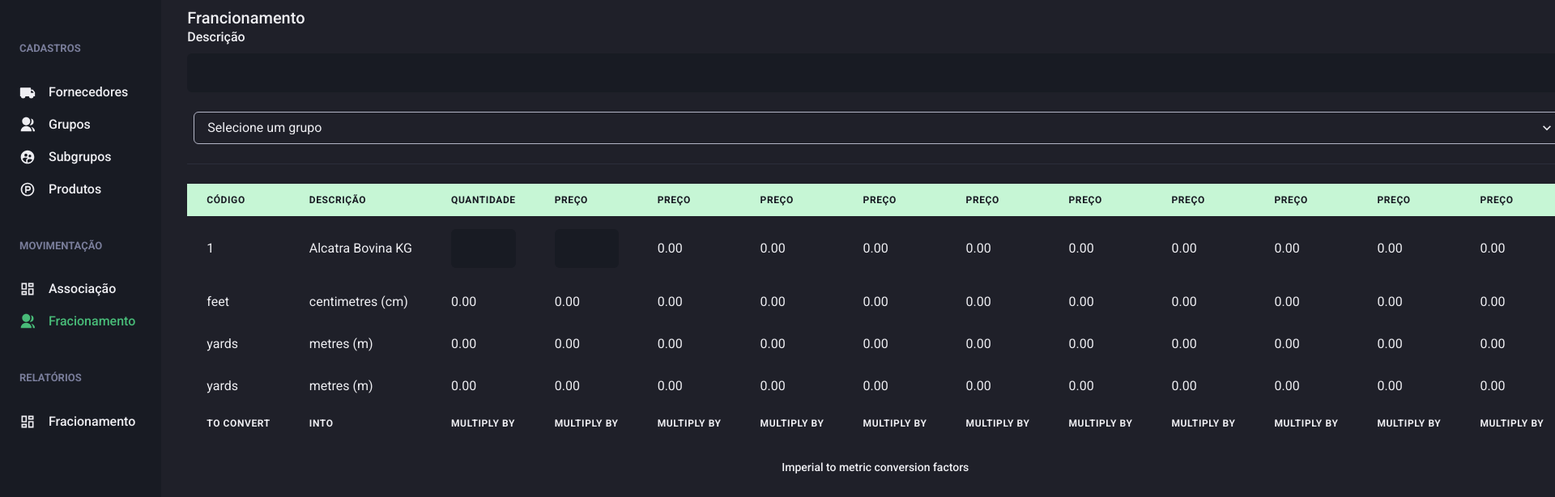
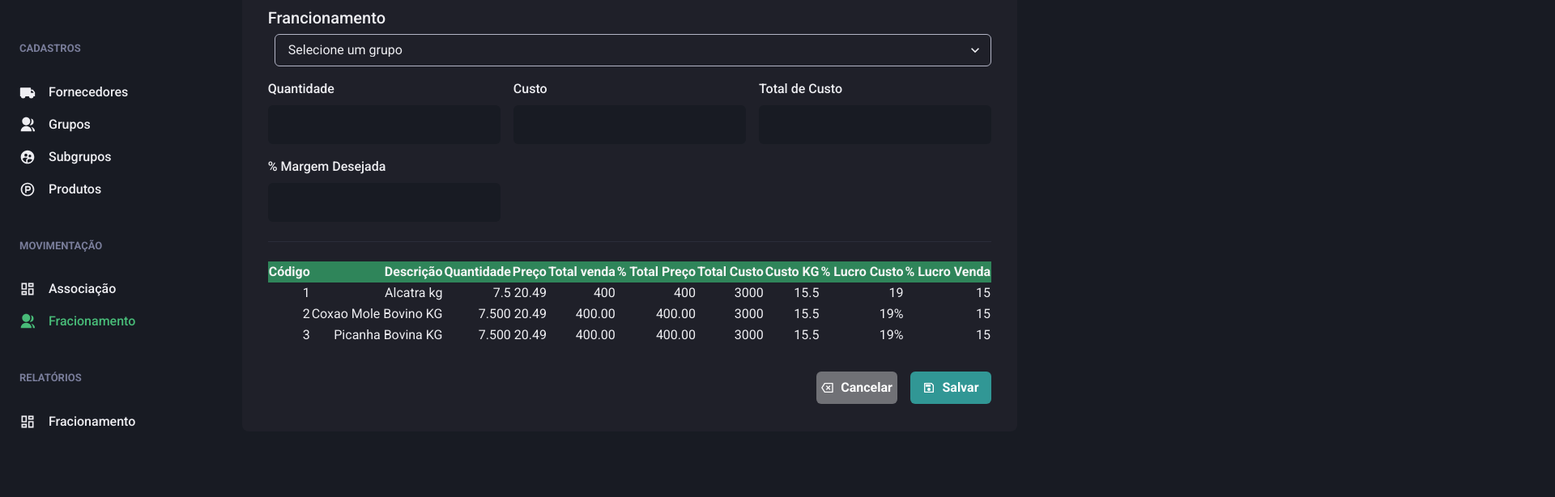
Before and after one commit to codevops/dashcode-web, a Next.js app: page /fracionamento/create in a window 1280 px wide. Shown: the part 142-756 px from the top of the page at 81% size, 1920 px wide, since content can reach past the window. Built offline with nearby package versions, Linux system fonts and the light colour scheme.

Commit message:
Criado carregamento de grupos

```diff
--- a/package.json
+++ b/package.json
@@ -13,6 +13,7 @@
     "@emotion/react": "^11.10.6",
     "@emotion/styled": "^11.10.6",
     "@hookform/resolvers": "^3.0.0",
+    "@tanstack/react-table": "^8.8.5",
     "@types/node": "18.15.11",
     "@types/react": "18.0.31",
     "@types/react-dom": "18.0.11",
--- a/src/pages/fracionamento/create.tsx
+++ b/src/pages/fracionamento/create.tsx
@@ -4,8 +4,127 @@ import { Box, Button, Checkbox, Divider, Flex, FormControl, Grid, GridItem, HSta
 import { RiAddLine, RiDeleteBack2Line, RiPencilLine, RiSave2Line } from "react-icons/ri"
 import { Pagination } from "@/components/Pagination"
 import { Input } from "@/components/Form/Input"
+import {
+  createColumnHelper,
+  flexRender,
+  getCoreRowModel,
+  useReactTable,
+} from '@tanstack/react-table'
+import { useState } from "react"
+
+type Product = {
+  codigo: number
+  descricao: string
+  quantidade: number
+  preco: number
+  total_venda: number
+  perc_total_Preço: number
+  total_custo: number
+  custo_kilo: number
+  lucro_sobre_custo: number
+  lucro_sobre_venda: number
+  preco_sugerido: number
+}
+
+const defaultData: Product[] = [
+  {
+    codigo: 1,
+    descricao: 'Alcatra kg',
+    quantidade: 7.500,
+    preco: 20.49,
+    total_venda: 400.00,
+    perc_total_Preço: 30,
+    total_custo: 3000.00,
+    custo_kilo: 15.50,
+    lucro_sobre_custo: 19,
+    lucro_sobre_venda: 15,
+    preco_sugerido: 39.90
+  },
+  {
+    codigo: 2,
+    descricao: 'Coxao Mole Bovino KG',
+    quantidade: '7.500',
+    preco: '20.49',
+    total_venda: '400.00',
+    perc_total_Preço: '30%',
+    total_custo: 3000.00,
+    custo_kilo: 15.50,
+    lucro_sobre_custo: '19%',
+    lucro_sobre_venda: '15',
+    preco_sugerido: '39.90'
+  },
+  {
+    codigo: 3,
+    descricao: 'Picanha Bovina KG',
+    quantidade: '7.500',
+    preco: '20.49',
+    total_venda: '400.00',
+    perc_total_Preço: '30%',
+    total_custo: 3000.00,
+    custo_kilo: 15.50,
+    lucro_sobre_custo: '19%',
+    lucro_sobre_venda: '15',
+    preco_sugerido: '39.90'
+  },
+]
+
+const columnHelper = createColumnHelper<Product>()
+
+const columns = [
+  columnHelper.accessor('codigo', {
+    header: () => <span>Código</span>,
+    cell: info => info.getValue(),
+  }),
+  columnHelper.accessor(row => row.descricao, {
+    id: 'descricao',
+    header: () => <span>Descrição</span>,
+    cell: info => <span>{info.getValue()}</span>,
+    footer: 'Total'
+  }),
+  columnHelper.accessor('quantidade', {
+    header: () => <span>Quantidade</span>,
+    cell: info => <span>{info.renderValue()}</span>,
+  }),
+  columnHelper.accessor('preco', {
+    header: () => <span>Preço</span>,
+    footer: props => props.column.id,
+
+  }),
+  columnHelper.accessor('total_venda', {
+    header: () => <span>Total venda</span>,
+    footer: props => props.column.id,
+  }),
+  columnHelper.accessor('total_venda', {
+    header: () => <span>% Total Preço</span>,
+    footer: props => props.column.id,
+  }),
+  columnHelper.accessor('total_custo', {
+    header: () => <span>Total Custo</span>,
+    footer: props => props.column.id,
+  }),
+  columnHelper.accessor('custo_kilo', {
+    header: () => <span>Custo KG</span>,
+    footer: props => props.column.id,
+  }),
+  columnHelper.accessor('lucro_sobre_custo', {
+    header: () => <span>% Lucro Custo</span>,
+    footer: props => props.column.id,
+  }),
+  columnHelper.accessor('lucro_sobre_venda', {
+    header: () => <span>% Lucro Venda</span>,
+    footer: props => props.column.id,
+  }),
+]
 
 export default function CreateFracionamento() {
+  const [data, setData] = useState(() => [...defaultData])
+
+  const table = useReactTable({
+    data,
+    columns,
+    getCoreRowModel: getCoreRowModel(),
+  })
+
   return (
     <Box>
       <Header />
@@ -16,116 +135,76 @@ export default function CreateFracionamento() {
         <Box flex="1" borderRadius={8} bg="gray.800" p="8">
           <Heading size="md" fontWeight="medium">Francionamento</Heading>
           <FormControl>
-            <Input mb="4" name="descricao" type="text" label="Descrição" />
             <Flex mt="2">
               <Select placeholder='Selecione um grupo' ml="2" bg="gray.800">
                 <option value='option1'>Traseiro Bovino</option>
                 <option value='option2'>Dianteiro Bovino</option>
               </Select>
             </Flex>
+            <HStack spacing="6" mt="4">
+              <SimpleGrid minChildWidth="240px" spacing="4" w="100%">
+                <Input name="quantidade" type="text" label="Quantidade" />
+                <Input name="custo" type="text" label="Custo" />
+                <Input name="total_custo" type="text" label="Total de Custo" />
+                <Input name="margem" type="text" label="% Margem Desejada" />
+              </SimpleGrid>
+            </HStack>
           </FormControl>
 
           <Divider my="6" borderColor="gray.700" />
 
           <TableContainer>
-            <Table variant='unstyled'>
-              <TableCaption>Imperial to metric conversion factors</TableCaption>
-              <Thead bgColor="green.100" color="gray.900" >
-                <Tr>
-                  <Th width="5">Código</Th>
-                  <Th width="50">Descrição</Th>
-                  <Th isNumeric>Quantidade</Th>
-                  <Th isNumeric>Preço</Th>
-                  <Th isNumeric>Preço</Th>
-                  <Th isNumeric>Preço</Th>
-                  <Th isNumeric>Preço</Th>
-                  <Th isNumeric>Preço</Th>
-                  <Th isNumeric>Preço</Th>
-                  <Th isNumeric>Preço</Th>
-                  <Th isNumeric>Preço</Th>
-                  <Th isNumeric>Preço</Th>
-                  <Th isNumeric>Preço</Th>
-                </Tr>
+            <Table variant='simple' width="full" align="left">
+              <Thead bgColor="green.600" color="whitesmoke" >
+                {table.getHeaderGroups().map(headeGroup => (
+                  <tr key={headeGroup.id}>
+                    {headeGroup.headers.map(header => (
+                      <th
+                        key={header.id}
+                        colSpan={header.colSpan}
+                        align="right"
+                      >
+                        {header.isPlaceholder
+                          ? null
+                          : flexRender(
+                            header.column.columnDef.header,
+                            header.getContext()
+                          )}
+                      </th>
+                    ))}
+                  </tr>
+                ))}
               </Thead>
-              <Tbody>
-                <Tr>
-                  <Td width={5}>1</Td>
-                  <Td>Alcatra Bovina KG</Td>
-                  <Td isNumeric><Input name="quantidade" /></Td>
-                  <Td isNumeric><Input name="preco" /></Td>
-                  <Td isNumeric>0.00</Td>
-                  <Td isNumeric>0.00</Td>
-                  <Td isNumeric>0.00</Td>
-                  <Td isNumeric>0.00</Td>
-                  <Td isNumeric>0.00</Td>
-                  <Td isNumeric>0.00</Td>
-                  <Td isNumeric>0.00</Td>
-                  <Td isNumeric>0.00</Td>
-                  <Td isNumeric>0.00</Td>
-                </Tr>
-                <Tr>
-                  <Td>feet</Td>
-                  <Td>centimetres (cm)</Td>
-                  <Td isNumeric>0.00</Td>
-                  <Td isNumeric>0.00</Td>
-                  <Td isNumeric>0.00</Td>
-                  <Td isNumeric>0.00</Td>
-                  <Td isNumeric>0.00</Td>
-                  <Td isNumeric>0.00</Td>
-                  <Td isNumeric>0.00</Td>
-                  <Td isNumeric>0.00</Td>
-                  <Td isNumeric>0.00</Td>
-                  <Td isNumeric>0.00</Td>
-                  <Td isNumeric>0.00</Td>
-                </Tr>
-                <Tr>
-                  <Td>yards</Td>
-                  <Td>metres (m)</Td>
-                  <Td isNumeric>0.00</Td>
-                  <Td isNumeric>0.00</Td>
-                  <Td isNumeric>0.00</Td>
-                  <Td isNumeric>0.00</Td>
-                  <Td isNumeric>0.00</Td>
-                  <Td isNumeric>0.00</Td>
-                  <Td isNumeric>0.00</Td>
-                  <Td isNumeric>0.00</Td>
-                  <Td isNumeric>0.00</Td>
-                  <Td isNumeric>0.00</Td>
-                  <Td isNumeric>0.00</Td>
-                </Tr>
-                <Tr>
-                  <Td>yards</Td>
-                  <Td>metres (m)</Td>
-                  <Td isNumeric>0.00</Td>
-                  <Td isNumeric>0.00</Td>
-                  <Td isNumeric>0.00</Td>
-                  <Td isNumeric>0.00</Td>
-                  <Td isNumeric>0.00</Td>
-                  <Td isNumeric>0.00</Td>
-                  <Td isNumeric>0.00</Td>
-                  <Td isNumeric>0.00</Td>
-                  <Td isNumeric>0.00</Td>
-                  <Td isNumeric>0.00</Td>
-                  <Td isNumeric>0.00</Td>
-                </Tr>
+              <Tbody style={{ alignItems: 'center', justifyContent: 'center' }}>
+                {table.getRowModel().rows.map(row => (
+                  <tr key={row.id}>
+                    {row.getVisibleCells().map(cell => (
+                      <td
+                        key={cell.id}
+                        align="right"
+                      >
+                        {flexRender(cell.column.columnDef.cell, cell.getContext())}
+                      </td>
+                    ))}
+                  </tr>
+                ))}
               </Tbody>
-              <Tfoot>
-                <Tr>
-                  <Th>To convert</Th>
-                  <Th>into</Th>
-                  <Th isNumeric>multiply by</Th>
-                  <Th isNumeric>multiply by</Th>
-                  <Th isNumeric>multiply by</Th>
-                  <Th isNumeric>multiply by</Th>
-                  <Th isNumeric>multiply by</Th>
-                  <Th isNumeric>multiply by</Th>
-                  <Th isNumeric>multiply by</Th>
-                  <Th isNumeric>multiply by</Th>
-                  <Th isNumeric>multiply by</Th>
-                  <Th isNumeric>multiply by</Th>
-                  <Th isNumeric>multiply by</Th>
-                </Tr>
-              </Tfoot>
+              {/* <tfoot>
+                {table.getFooterGroups().map(footerGroup => (
+                  <tr key={footerGroup.id}>
+                    {footerGroup.headers.map(header => (
+                      <th key={header.id}>
+                        {header.isPlaceholder
+                          ? null
+                          : flexRender(
+                            header.column.columnDef.footer,
+                            header.getContext()
+                          )}
+                      </th>
+                    ))}
+                  </tr>
+                ))}
+              </tfoot> */}
             </Table>
           </TableContainer>
 
```
Also changed, not shown: src/pages/grupos/index.tsx (+71 -13 lines), 1 other file (tests, documents, lock files or other folders).
